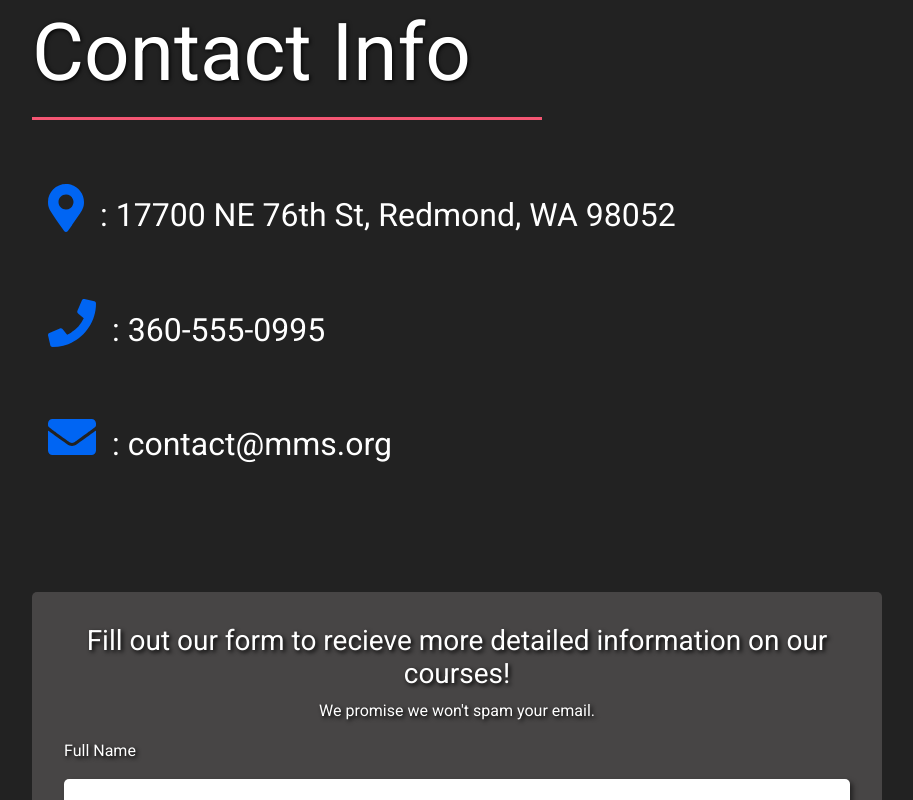
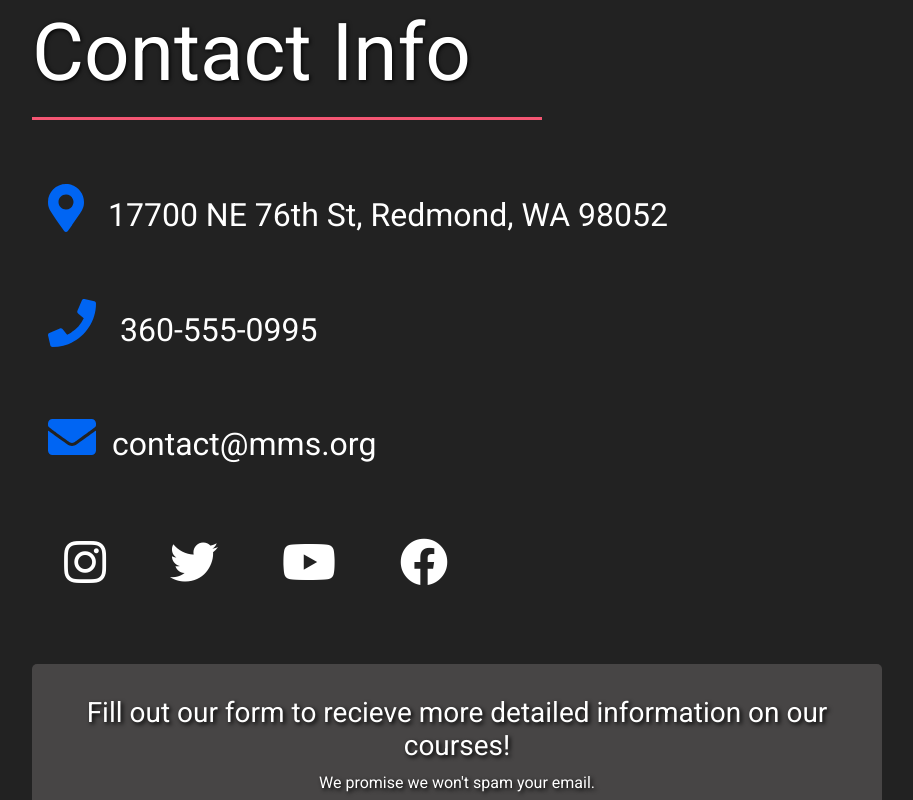
Before and after one commit to ColinJhEdwards/murphy-music-school, a React (Create React App) app: page /contactus in a window 1280 px wide. Shown: the part 653-1453 px from the top of the page, without its empty margins (183-1096 px from the left). Built offline with nearby package versions, Linux system fonts and the light colour scheme; a web font is replaced by a local one.

Commit message:
added social media icons to contact us page

```diff
--- a/public/index.html
+++ b/public/index.html
@@ -21,6 +21,13 @@
     <link
       href="https://fonts.googleapis.com/css2?family=Encode+Sans+SC&display=swap"
       rel="stylesheet"
+    />
+    <link
+      rel="stylesheet"
+      href="https://cdnjs.cloudflare.com/ajax/libs/font-awesome/5.15.3/css/all.min.css"
+      integrity="sha512-iBBXm8fW90+nuLcSKlbmrPcLa0OT92xO1BIsZ+ywDWZCvqsWgccV3gFoRBv0z+8dLJgyAHIhR35VZc2oM/gI1w=="
+      crossorigin="anonymous"
+      referrerpolicy="no-referrer"
     />
     <!--
       manifest.json provides metadata used when your web app is installed on a
--- a/src/pages/ContactUs.js
+++ b/src/pages/ContactUs.js
@@ -37,16 +37,30 @@
           <h1>Contact Info</h1>
           <Line></Line>
           <h2>
-            <FontAwesomeIcon icon={faMapMarkerAlt} className="icon" />: 17700 NE
+            <FontAwesomeIcon icon={faMapMarkerAlt} className="icon" /> 17700 NE
             76th St, Redmond, WA 98052{" "}
           </h2>
           <h2>
-            <FontAwesomeIcon icon={faPhone} className="icon" />: 360-555-0995
+            <FontAwesomeIcon icon={faPhone} className="icon" /> 360-555-0995
           </h2>
           <h2>
-            <FontAwesomeIcon icon={faEnvelope} className="icon" />:
+            <FontAwesomeIcon icon={faEnvelope} className="icon" />
             contact@mms.org
           </h2>
+          <div className="social">
+            <div className="media">
+              <i class="fab fa-instagram"></i>
+            </div>
+            <div className="media">
+              <i class="fab fa-twitter"></i>
+            </div>
+            <div className="media">
+              <i class="fab fa-youtube"></i>
+            </div>
+            <div className="media">
+              <i class="fab fa-facebook"></i>
+            </div>
+          </div>
         </div>
         <div className="form">
           <ContactForm />
@@ -112,6 +126,19 @@
         font-size: 3rem;
         margin: 0rem 1rem;
       }
+      .social {
+        display: flex;
+        .media {
+          font-size: 3rem;
+          margin: 0rem 2rem;
+          cursor: pointer;
+          transition: all ease 0.5s;
+          &:hover {
+            color: #f55673;
+            filter: drop-shadow(10px 10px 1px rgba(0, 0, 0, 0.5));
+          }
+        }
+      }
     }
   }
 `;
```
